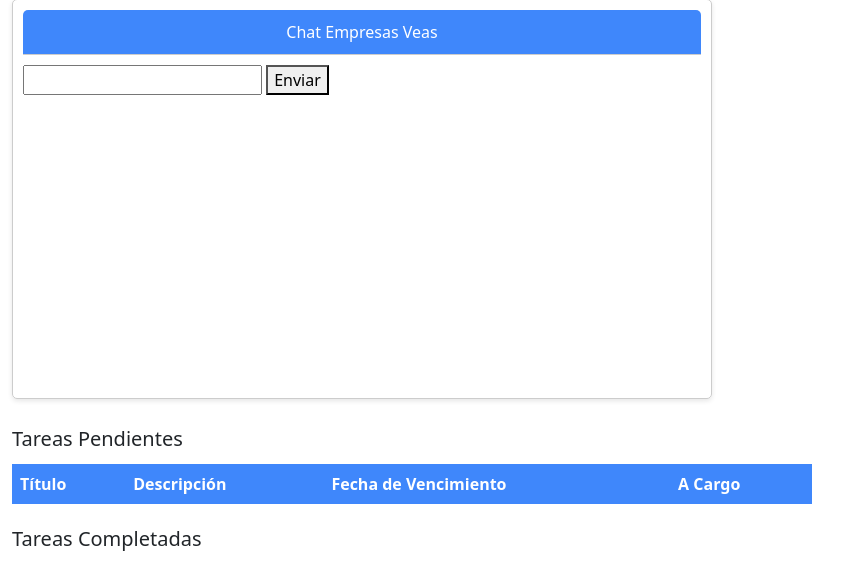
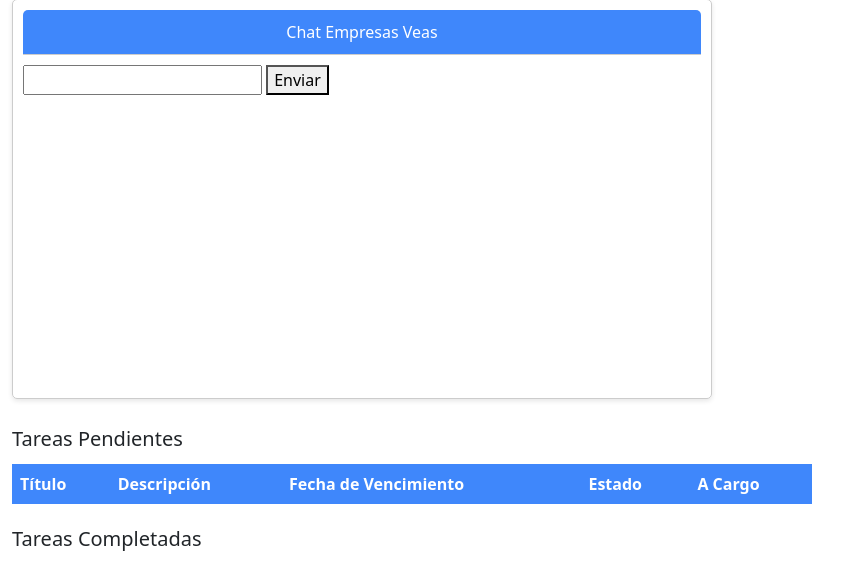
Before and after one commit to HugoLealAranda/veasapp, a Django app: page / in a window 1280 px wide. Shown: the part 222-786 px from the top of the page, without its empty margins (0-863 px from the left). Run offline with Django 5.2, Linux system fonts and the light colour scheme; the visitor is signed in with stand-in values (Sample User, id 1); data that the repository does not hold is empty; some libraries are stand-ins or nearby versions.

Commit message:
fixed vista home tabla para estado

```diff
--- a/gestionPedidos/templates/home.html
+++ b/gestionPedidos/templates/home.html
@@ -171,6 +171,7 @@
             <th>Título</th>
             <th>Descripción</th>
             <th>Fecha de Vencimiento</th>
+            <th>Estado</th>
             <th>A Cargo</th> <!-- Nueva columna para los usuarios asignados -->
           </tr>
         </thead>
@@ -180,6 +181,7 @@
             <td>{{ tarea.titulo }}</td>
             <td>{{ tarea.descripcion }}</td>
             <td>{{ tarea.fecha_vencimiento }}</td>
+            <td>{{ tarea.estado }}</td>
             <td>{{ tarea.nombres_asignados }}</td> <!-- Usar nombres_asignados en lugar de asignadas.all() -->
           </tr>
           {% endfor %}
```
